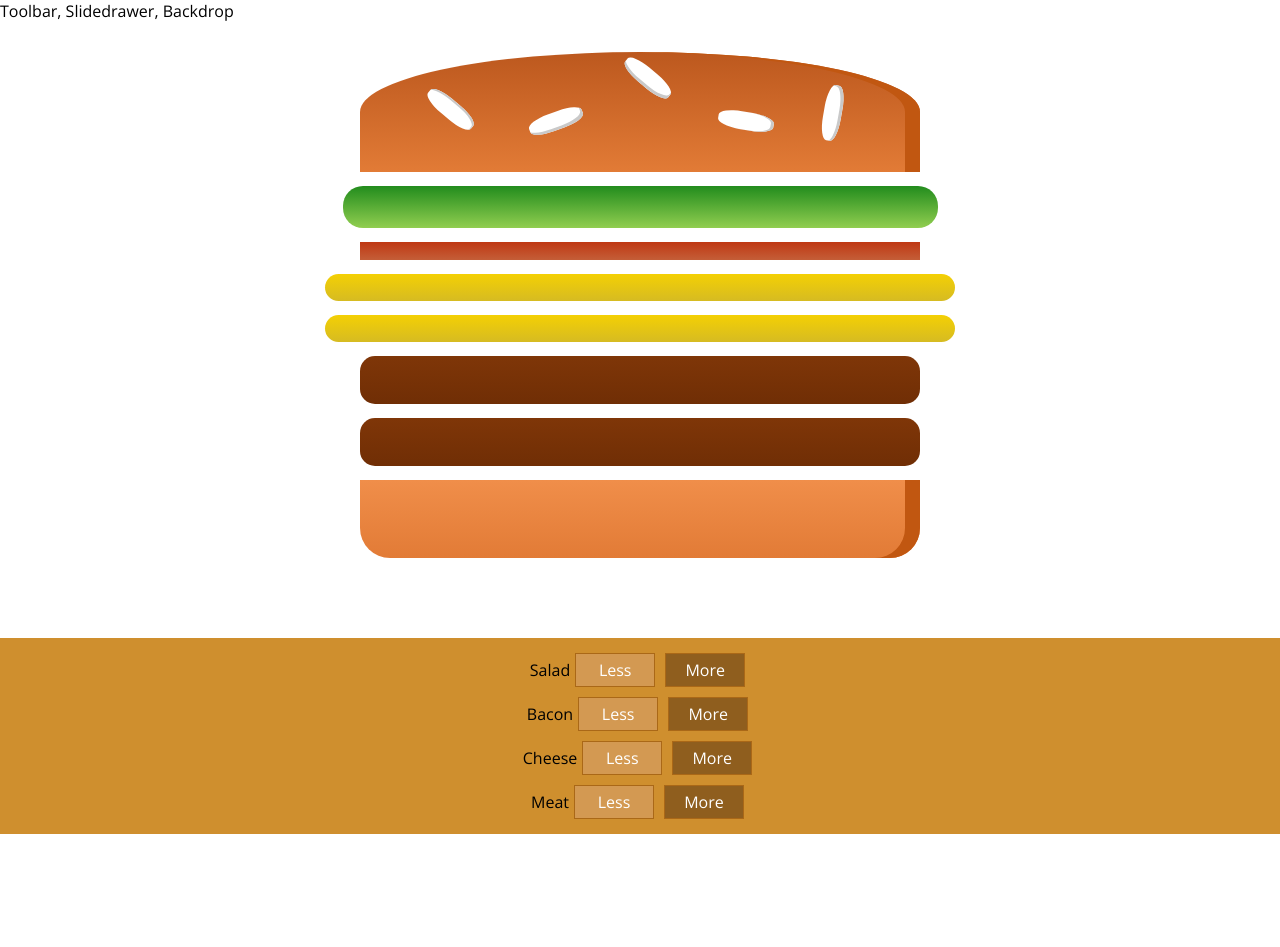
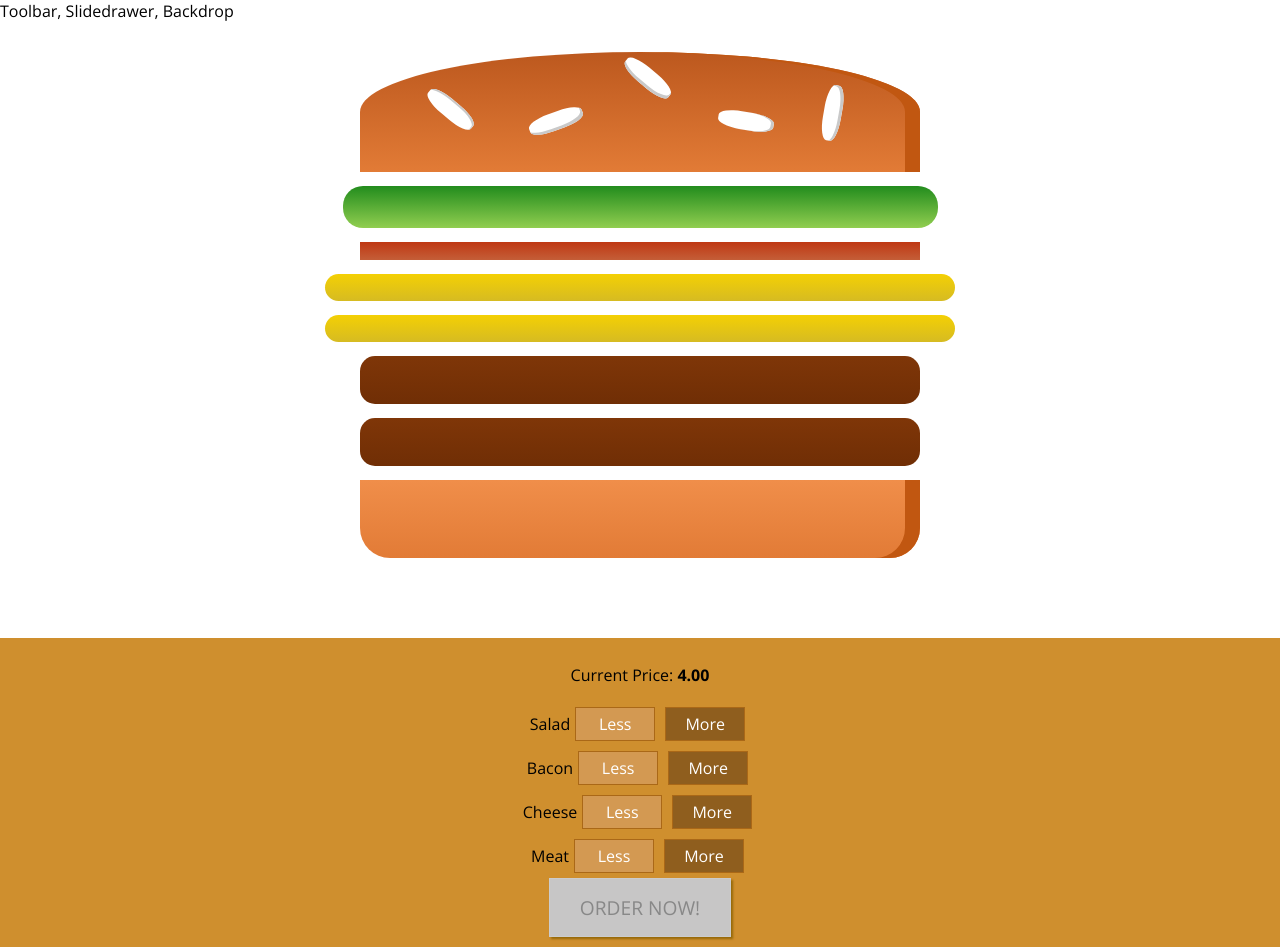
Before and after one commit to Zenardi/Burger-Builder, a React app in the folder burger-builder/: page / in a window 1280 px wide. Before the commit the page ends 834 px from the top, so only its background shows below. Built offline with nearby package versions, Linux system fonts and the light colour scheme.

Commit message:
Creating the order summary

```diff
--- a/burger-builder/src/components/Burger/BuildControls/BuildControls.css
+++ b/burger-builder/src/components/Burger/BuildControls/BuildControls.css
@@ -8,3 +8,45 @@
     margin: auto;
     padding: 10px 0px;
 }
+
+
+.OrderButton {
+    background-color: #DAD735;
+    outline: none;
+    cursor: pointer;
+    border: 1px solid #966909;
+    color: #966909;
+    font-family: inherit;
+    font-size: 1.2em;
+    padding: 15px 30px;
+    box-shadow: 2px 2px 2px #966909;
+}
+
+.OrderButton:hover, .OrderButton:active {
+    background-color: #A0DB41;
+    border: 1px solid #966909;
+    color: #966909;
+}
+
+.OrderButton:disabled {
+    background-color: #C7C6C6;
+    cursor: not-allowed;
+    border: 1px solid #ccc;
+    color: #888888;
+}
+
+.OrderButton:not(:disabled) {
+    animation: enable 0.3s linear;
+}
+
+@keyframes enable {
+    0% {
+        transform: scale(1);
+    }
+    60% {
+        transform: scale(1.1);
+    }
+    100% {
+        transform: scale(1);
+    }
+}
--- a/burger-builder/src/components/Burger/BuildControls/BuildControls.js
+++ b/burger-builder/src/components/Burger/BuildControls/BuildControls.js
@@ -5,12 +5,13 @@
     {label: 'Salad', type: 'salad'} ,
     {label: 'Bacon', type: 'bacon'} ,
     {label: 'Cheese', type: 'cheese'} ,
-    {label: 'Meat', type: 'Meat'}
+    {label: 'Meat', type: 'meat'}
 
 ]
 
 const buildControls = (props) => (
   <div className={classes.buildControls}>
+    <p>Current Price: <strong>{props.price.toFixed(2)}</strong></p>
     {controls.map(ctrl => (
         <BuildControl
             added={() => props.ingredientAdded(ctrl.type)}
@@ -18,6 +19,9 @@
             disabled={props.disabled[ctrl.type]}
             key={ctrl.label} label={ctrl.label} />
     ))}
+
+
+    <button className={classes.OrderButton} disabled={!props.purchasable}>ORDER NOW!</button>
   </div>
 )
 
--- a/burger-builder/src/conteiners/BurgerBuilder/BurgerBuilder.js
+++ b/burger-builder/src/conteiners/BurgerBuilder/BurgerBuilder.js
@@ -7,16 +7,11 @@
     salad: 0.5,
     cheese: 0.4,
     meat: 1.3,
-    bacon:0.7
+    bacon: 0.7
 }
 
-class BurgerBuilder extends Component{
-    // constructor(props){
-    //     super(props);
-    //     this.state = {
-    //         ...
-    //     }
-    // }
+class BurgerBuilder extends Component {
+    // constructor(props){     super(props);     this.state = {         ...     } }
     state = {
         ingredients: {
             salad: 1,
@@ -24,11 +19,26 @@
             cheese: 2,
             meat: 2
         },
-        totalPrice: 4
+        totalPrice: 4,
+        puchasable: false
+    }
+
+    updatePurchaseState(ingredients) {
+        const sum = Object
+            .keys(ingredients)
+            .map(igkey => {;
+                return ingredients[igkey]
+            }).reduce((sum, el) => {
+                return sum + el;
+            }, 0);
+
+        this.setState({puchasable: sum > 0});
     }
 
     addIngredientHandler = (type) => {
-      const oldCount = this.state.ingredients[type];
+        const oldCount = this
+            .state
+            .ingredients[type];
         const updatedCount = oldCount + 1;
         const updatedIngredients = {
             ...this.state.ingredients
@@ -39,11 +49,16 @@
         const newPrice = oldPrice + priceAddition;
 
         this.setState({totalPrice: newPrice, ingredients: updatedIngredients});
+        this.updatePurchaseState(updatedIngredients);
+
     }
 
     removeIngredientHandler = (type) => {
-        const oldCount = this.state.ingredients[type];
-        if(oldCount <= 0) return;
+        const oldCount = this
+            .state
+            .ingredients[type];
+        if (oldCount <= 0)
+            return;
 
         const updatedCount = oldCount - 1;
         const updatedIngredients = {
@@ -55,11 +70,12 @@
         const newPrice = oldPrice - priceDeduction;
 
         this.setState({totalPrice: newPrice, ingredients: updatedIngredients});
+        this.updatePurchaseState(updatedIngredients);
+
     }
 
-
-    render(){
-        const disableInfo ={
+    render() {
+        const disableInfo = {
             ...this.state.ingredients
         };
 
@@ -73,7 +89,9 @@
                 <BuildControls
                     ingredientAdded={this.addIngredientHandler}
                     ingredientRemoved={this.removeIngredientHandler}
-                    disabled = {disableInfo}/>
+                    disabled={disableInfo}
+                    price={this.state.totalPrice}
+                    purchasable={this.state.puchasable}/>
             </AppAuxi>
 
         );
```
Lines whose indentation alone changed are shown as unchanged.
